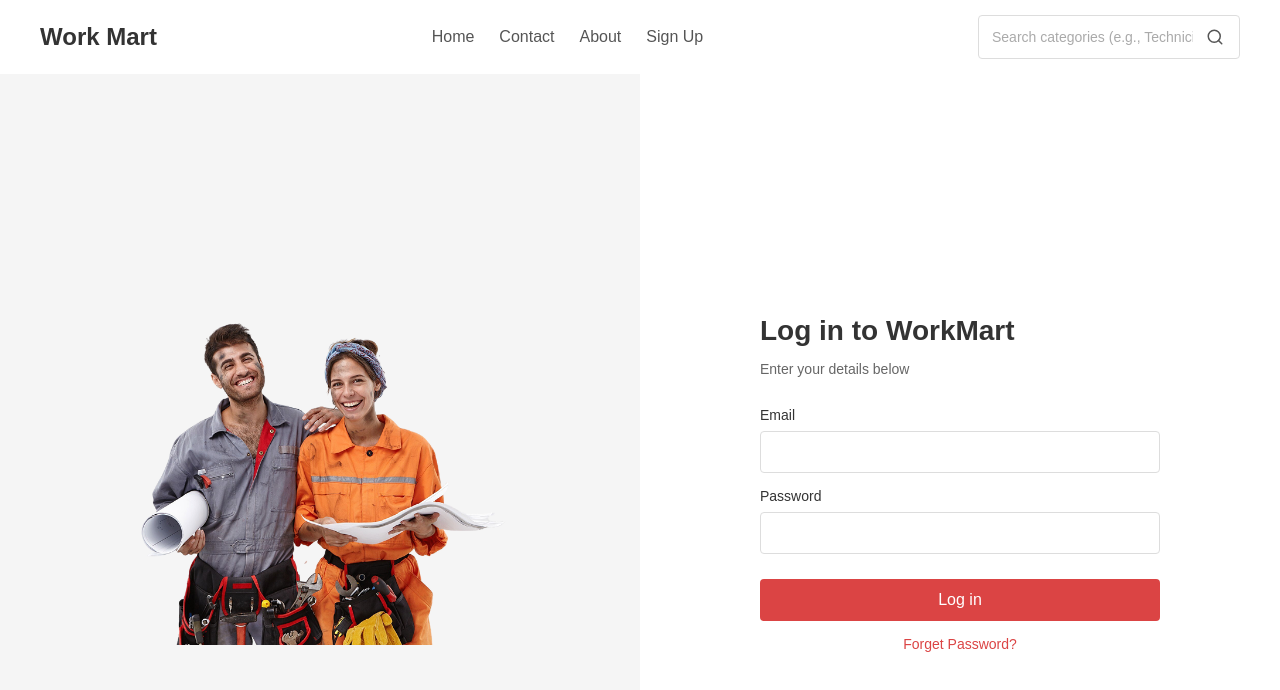
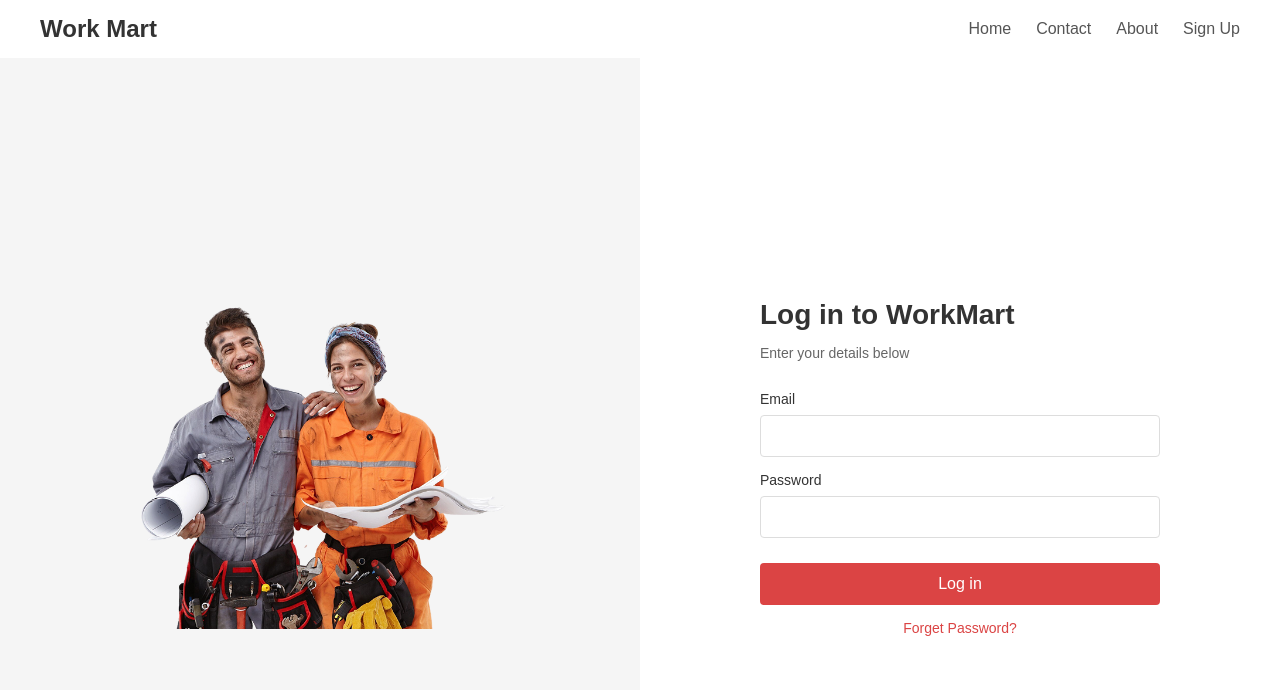
Before and after one commit to Fathir2001/workmart, a React (Create React App) app in the folder frontend/: page /login in a window 1280 px wide. Shown: the top 690 px of the page. Built offline with nearby package versions, Linux system fonts and the light colour scheme.

Commit message:
Remove unused search functionality and related imports from NavBar2 component for cleaner code.

```diff
--- a/frontend/src/components/Navbar2.js
+++ b/frontend/src/components/Navbar2.js
@@ -1,77 +1,7 @@
-import React, { useState } from 'react';
-// Removing the navigate import since it's not being used
-// import { useNavigate } from 'react-router-dom';
-import { FiSearch } from 'react-icons/fi';
-import axios from 'axios';
+import React from 'react';
 import '../styles/Navbar2.css';
 
 const NavBar2 = () => {
-  // Removed the unused navigate variable
-  const [searchQuery, setSearchQuery] = useState('');
-  const [searchError, setSearchError] = useState('');
-
-  const validCategories = [
-    'Technicians',
-    'AC Reports',
-    'CCTV',
-    'Electricians',
-    'Plumbing',
-    'Iron Works',
-    'Wood Works',
-  ];
-
-  const handleSearch = async () => {
-    const normalizedQuery = searchQuery.trim().toLowerCase();
-    const matchedCategory = validCategories.find(
-      (category) => category.toLowerCase() === normalizedQuery
-    );
-
-    if (matchedCategory) {
-      setSearchError('');
-      try {
-        const url = `http://localhost:5000/api/admin/public-service-providers?category=${encodeURIComponent(matchedCategory)}`;
-        console.log('Fetching from:', url);
-
-        const response = await axios.get(url);
-        console.log('API Response:', response.data);
-
-        if (!Array.isArray(response.data)) {
-          throw new Error('Expected an array, received: ' + JSON.stringify(response.data));
-        }
-
-        const providers = response.data;
-        if (providers.length === 0) {
-          alert(`No providers found for ${matchedCategory}.`);
-        } else {
-          const details = providers
-            .map((p) => `
-              Name: ${p.name}
-              Category: ${p.category}
-              Location: ${p.location || 'N/A'}
-              Rating: ${p.rating || 0} stars
-              Job Count: ${p.jobCount || 0}
-              Member Since: ${p.memberSince || new Date(p.createdAt).toLocaleDateString()}
-            `)
-            .join('\n\n');
-          alert(`Providers for ${matchedCategory}:\n\n${details}`);
-        }
-        setSearchQuery('');
-      } catch (err) {
-        console.error('Fetch error:', err);
-        alert(`Error: ${err.response ? `${err.response.status}: ${err.response.data.message || err.message}` : err.message}`);
-        setSearchQuery('');
-      }
-    } else {
-      setSearchError('Invalid category. Try Technicians, Plumbing, etc.');
-    }
-  };
-
-  const handleKeyPress = (e) => {
-    if (e.key === 'Enter') {
-      handleSearch();
-    }
-  };
-
   return (
     <nav className="navbar">
       <div className="navbar-container">
@@ -83,24 +13,6 @@ const NavBar2 = () => {
           <a href="/about" className="nav-link">About</a>
           <a href="/register" className="nav-link">Sign Up</a>
         </div>
-
-        <div className="search-container">
-          <input
-            type="text"
-            placeholder="Search categories (e.g., Technicians, Plumbing)"
-            className="search-input"
-            value={searchQuery}
-            onChange={(e) => {
-              setSearchQuery(e.target.value);
-              setSearchError('');
-            }}
-            onKeyPress={handleKeyPress}
-          />
-          <button className="search-button" onClick={handleSearch}>
-            <FiSearch className="search-icon" />
-          </button>
-          {searchError && <p className="search-error">{searchError}</p>}
-        </div>
       </div>
     </nav>
   );
```
